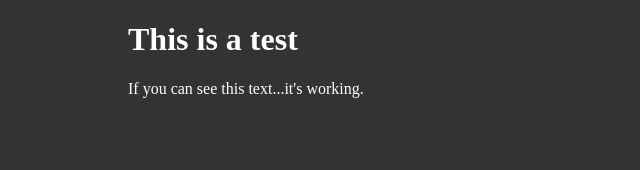
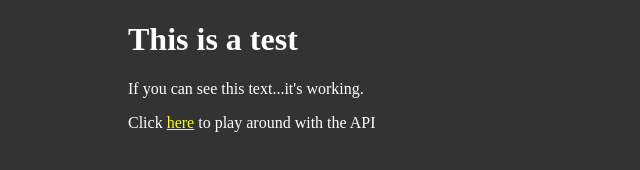
Before and after one commit to deeheber/hapi-server, a website: page public/index.html in a window 1280 px wide. Shown: the whole page, without its empty margins (0-640 px from the left). Drawn offline with Linux system fonts and the light colour scheme.

Commit message:
added some stuff for Heroku deployment

```diff
--- a/package.json
+++ b/package.json
@@ -29,5 +29,8 @@
     "eslint-plugin-hapi": "^4.0.0",
     "lab": "^12.1.0",
     "nodemon": "^1.11.0"
+  },
+  "engines": {
+    "node": "6.3.0"
   }
 }
--- a/public/index.html
+++ b/public/index.html
@@ -9,6 +9,7 @@
   <body id="app">
     <h1>This is a test</h1>
     <p>If you can see this text...it's working.</p>
+    <p>Click <a href="/documentation">here</a> to play around with the API</p>
     <script src="test.js"></script>
   </body>
 </html>
--- a/public/styles.css
+++ b/public/styles.css
@@ -7,3 +7,7 @@ body {
   width: 80%;
   margin: 0 auto
 }
+
+a {
+  color: yellow;
+}
```
